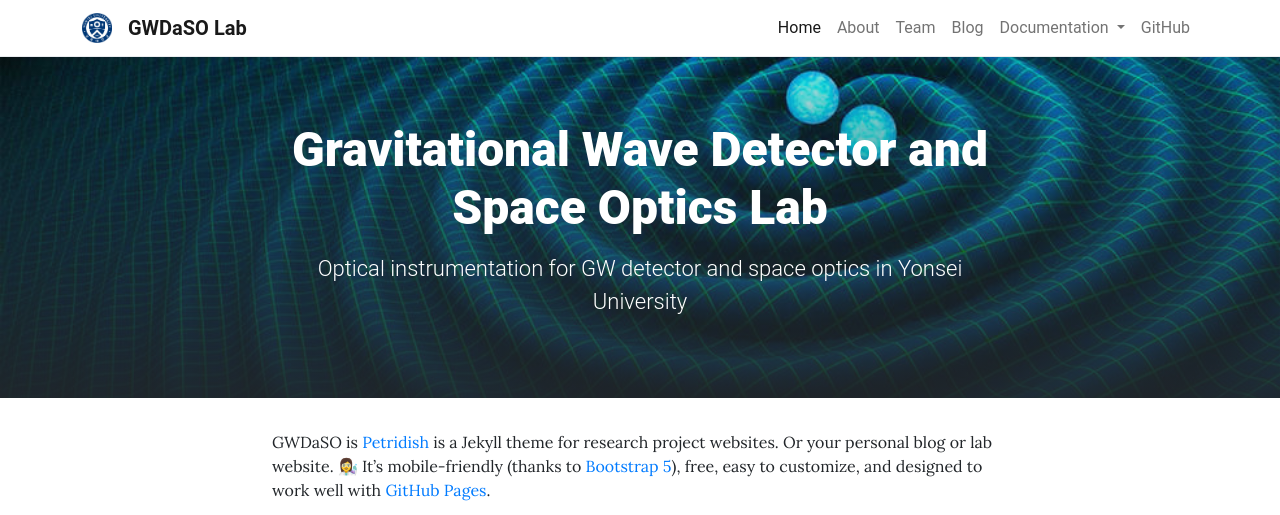
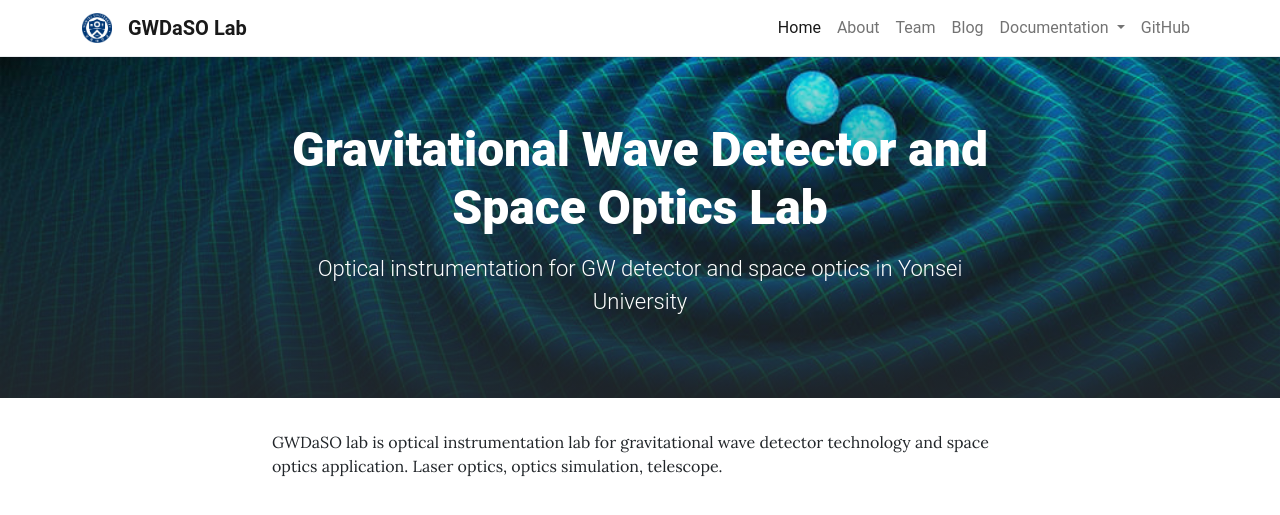
Before and after one commit to jgpark84/testpage, a Jekyll site: the page built from pages/home.md, in a window 1280 px wide and 900 px high, cut to the strip 0-515 px from the top of the window. Built offline with Jekyll 4.4.1, drawn with Linux system fonts in a browser that asks for light colours.

Commit message:
Update home.md

```diff
--- a/pages/home.md
+++ b/pages/home.md
@@ -6,4 +6,4 @@ background: /assets/theme/images/banne.jpg
 permalink: /
 ---
 
-GWDaSO is [Petridish](https://github.com/peterdesmet/petridish) is a Jekyll theme for research project websites. Or your personal blog or lab website. 👩‍🔬 It's mobile-friendly (thanks to [Bootstrap 5](https://getbootstrap.com/docs/5.1/)), free, easy to customize, and designed to work well with [GitHub Pages](https://pages.github.com/).
+GWDaSO lab is optical instrumentation lab for gravitational wave detector technology and space optics application. Laser optics, optics simulation, telescope.
```
